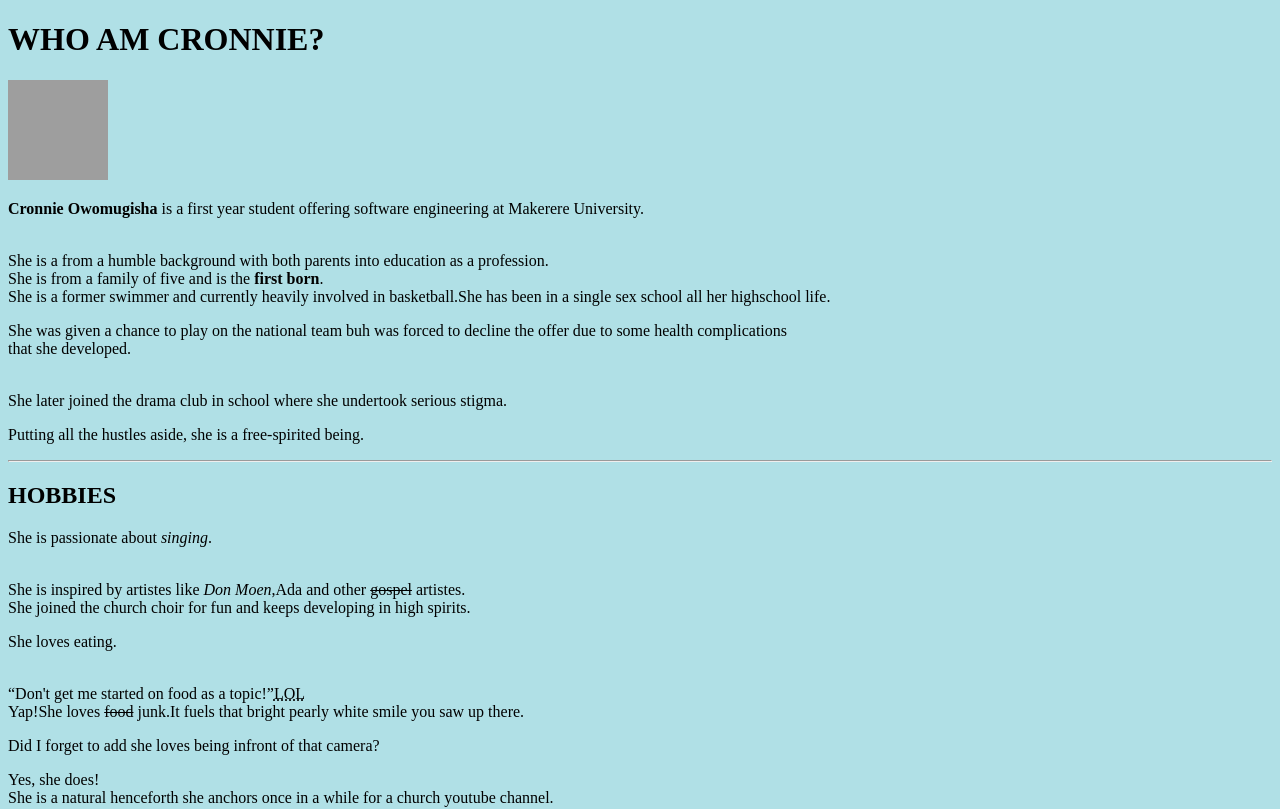
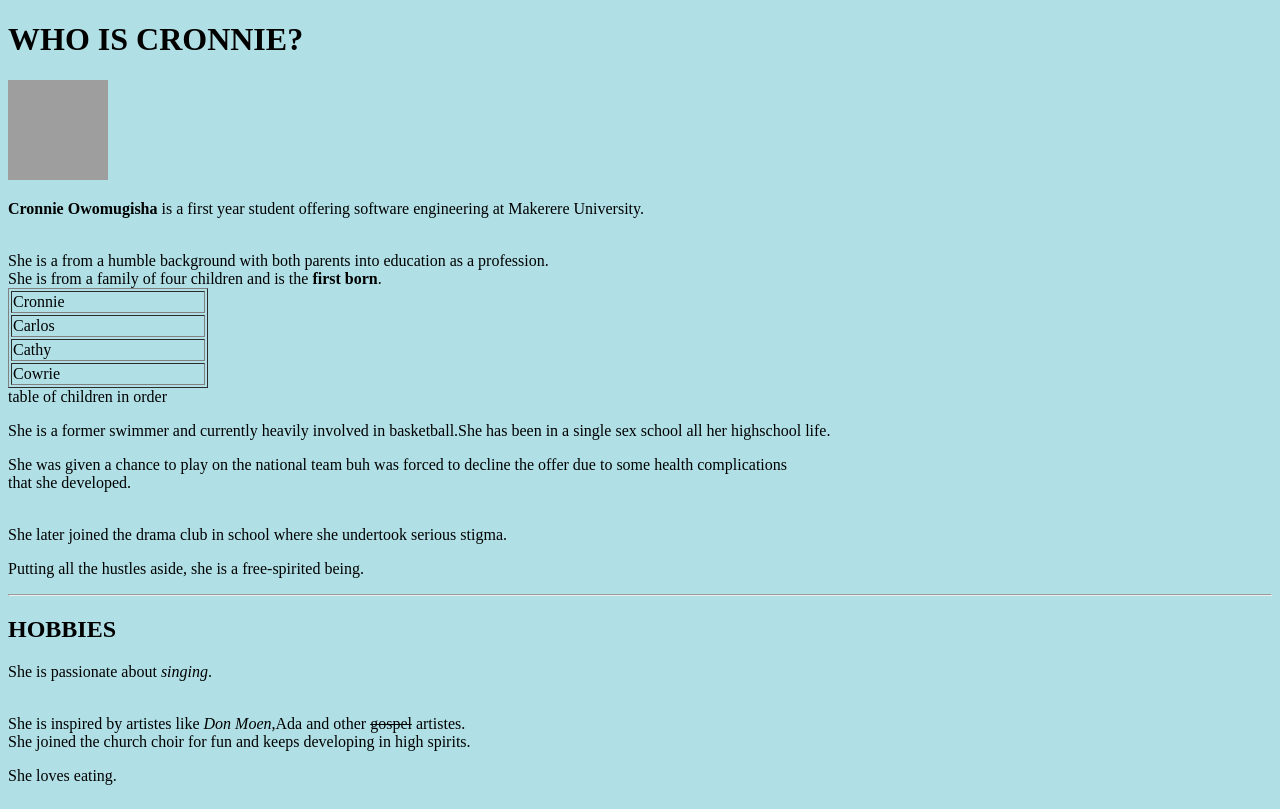
Before and after one commit to cronniegisha/wordninja, a plain HTML site: page assignment.html in a window 1280 px wide. Shown: the top 809 px of the page. Drawn offline with Linux system fonts and the light colour scheme; grey boxes are pictures that could not be loaded.

Commit message:
Add files via upload

```diff
--- a/assignment.html
+++ b/assignment.html
@@ -6,12 +6,30 @@
 <head>
 
 <body style="background-color:powderblue;">
-<h1 style="text-aligned:centered;">WHO AM CRONNIE?</h1>
+<h1 style="text-aligned:centered;">WHO IS CRONNIE?</h1>
 <img src="https://storage.cloudconvert.com/tasks/b99a196e-b827-4d0c-bb7f-f66b89608bf9/IMG-20220524-WA0095%5B1%5D.jpg?AWSAccessKeyId=cloudconvert-production&Expires=1655885692&Signature=OA5EYFYiEjcWxaXxtz%2F8p%2FiL%2FEY%3D&response-content-disposition=attachment%3B filename%3D%22IMG-20220524-WA0095%5B1%5D.jpg%22&response-content-type=image%2Fjpeg"alt="A picture of Cronnie Owomugisha"width="100"height=100">
 <p><b>Cronnie Owomugisha</b> is a first year student offering software engineering at Makerere University.</p>
 <br>She is a from a humble background with both parents into education as a profession.
-<br>She is from a family of five and is the <strong>first born</strong>.
-<br>She is a former swimmer and currently heavily involved in basketball.She has been in a single sex school all her highschool life.
+<br>She is from a family of four children and is the <strong>first born</strong>.
+<br><table>
+<table border="1" style="height:100px;width:200px">
+<tbody>
+<tr>
+  <td>Cronnie</td>
+</tr>
+<tr>
+  <td>Carlos</td>
+</tr>
+<tr>
+  <td>Cathy</td>
+</tr>
+<tr>
+  <td>Cowrie</td>
+</tr>
+</tbody>
+</table>
+<caption>table of children in order</table>
+<p>She is a former swimmer and currently heavily involved in basketball.She has been in a single sex school all her highschool life.</p>
 <p>She was given a chance to play on the national team buh was forced to decline the offer due to some health complications<br> that she developed.</p>
 <br>She later joined the drama club in school where she undertook serious stigma.
 <p>Putting all the hustles aside, she is a free-spirited being.
```
